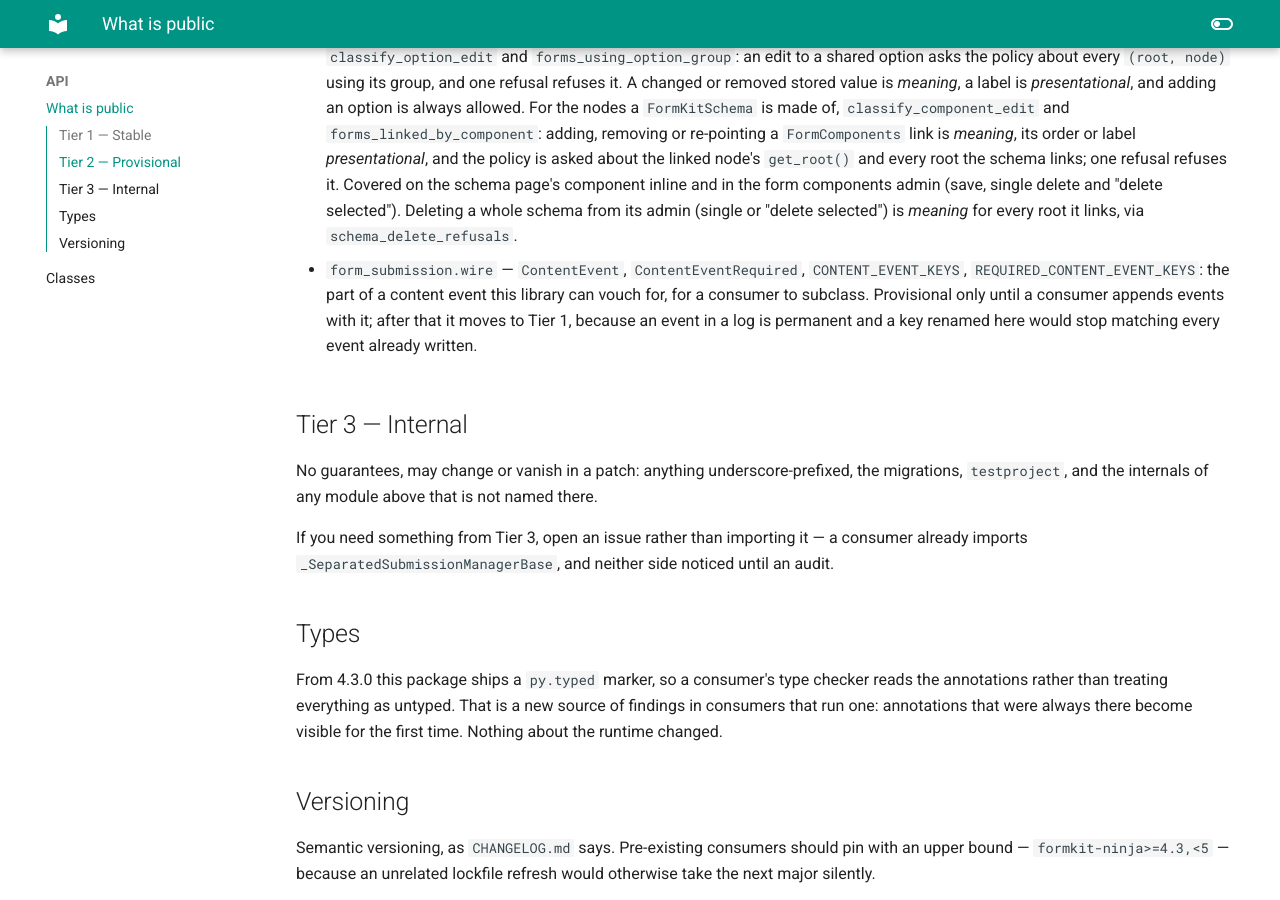
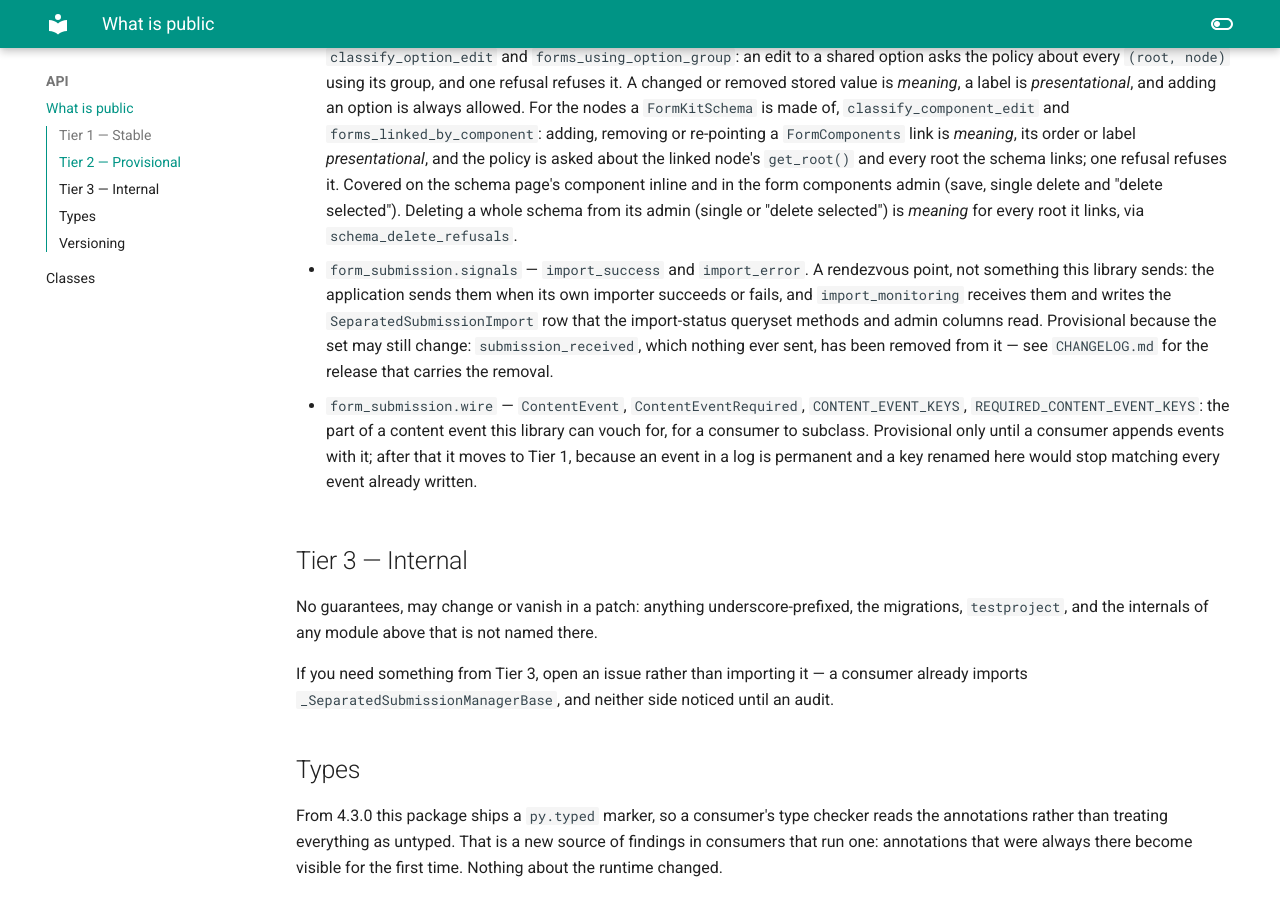
Before and after one commit to catalpainternational/formkit-ninja, an MkDocs documentation site: the page built from docs/public-api.md, in a window 1280 px wide and 900 px high, scrolled down 1543 px. Built offline with MkDocs 1.6.1 and Material for MkDocs 9.7.7, drawn with Linux system fonts in a browser that asks for light colours.

Commit message:
Drop the signal nothing ever sent, and say what the rest are for
One of the three signals this library declared was sent by nothing — not by the library,
not by any consumer, at no point in its history. It is removed. The two that remain are
untouched, and they work the other way round from what their presence here suggests: the
application sends them when its own importer succeeds or fails, and this library receives
them and records the outcome that the import-status columns read.

Because a consumer is now told to send them, the module they live in is named on the page
that says what may be relied upon, where it had never appeared at all. It is listed as
provisional rather than stable, which is what makes removing the unused one from it a
change a consumer can absorb in a minor release.

```diff
--- a/docs/public-api.md
+++ b/docs/public-api.md
@@ -74,6 +74,14 @@ exact-minor pin if you do.
   "delete selected"). Deleting a whole schema from its admin (single or "delete selected") is
   *meaning* for every root it links, via `schema_delete_refusals`.
 
+- `form_submission.signals` — `import_success` and `import_error`. A rendezvous point,
+  not something this library sends: the application sends them when its own importer
+  succeeds or fails, and `import_monitoring` receives them and writes the
+  `SeparatedSubmissionImport` row that the import-status queryset methods and admin
+  columns read. Provisional because the set may still change: `submission_received`,
+  which nothing ever sent, has been removed from it — see `CHANGELOG.md` for the release
+  that carries the removal.
+
 - `form_submission.wire` — `ContentEvent`, `ContentEventRequired`, `CONTENT_EVENT_KEYS`,
   `REQUIRED_CONTENT_EVENT_KEYS`: the part of a content event this library can vouch for, for a
   consumer to subclass. Provisional only until a consumer appends events with it; after that
```
Also changed, not shown: CHANGELOG.md (+7 -0 lines), 1 other file.
